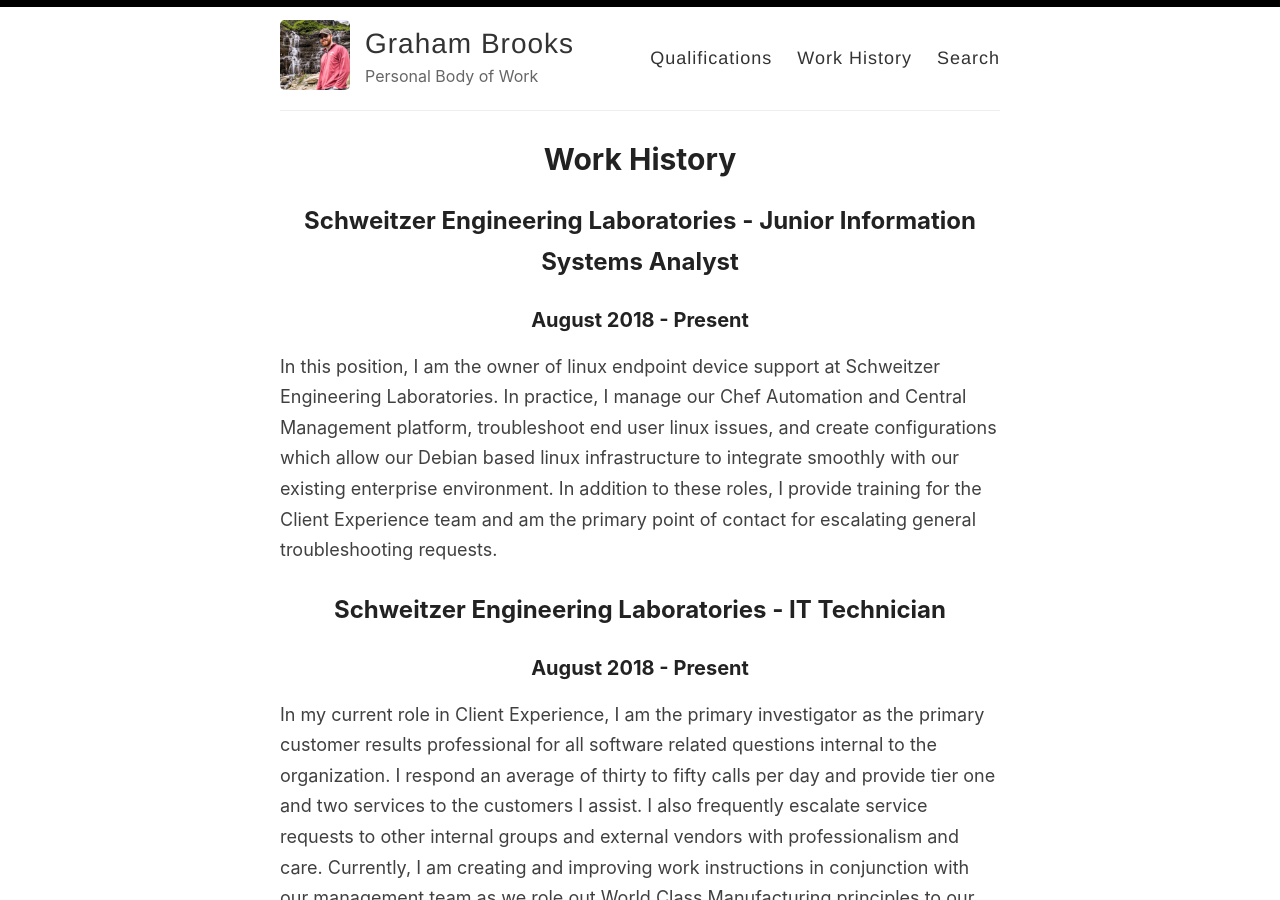
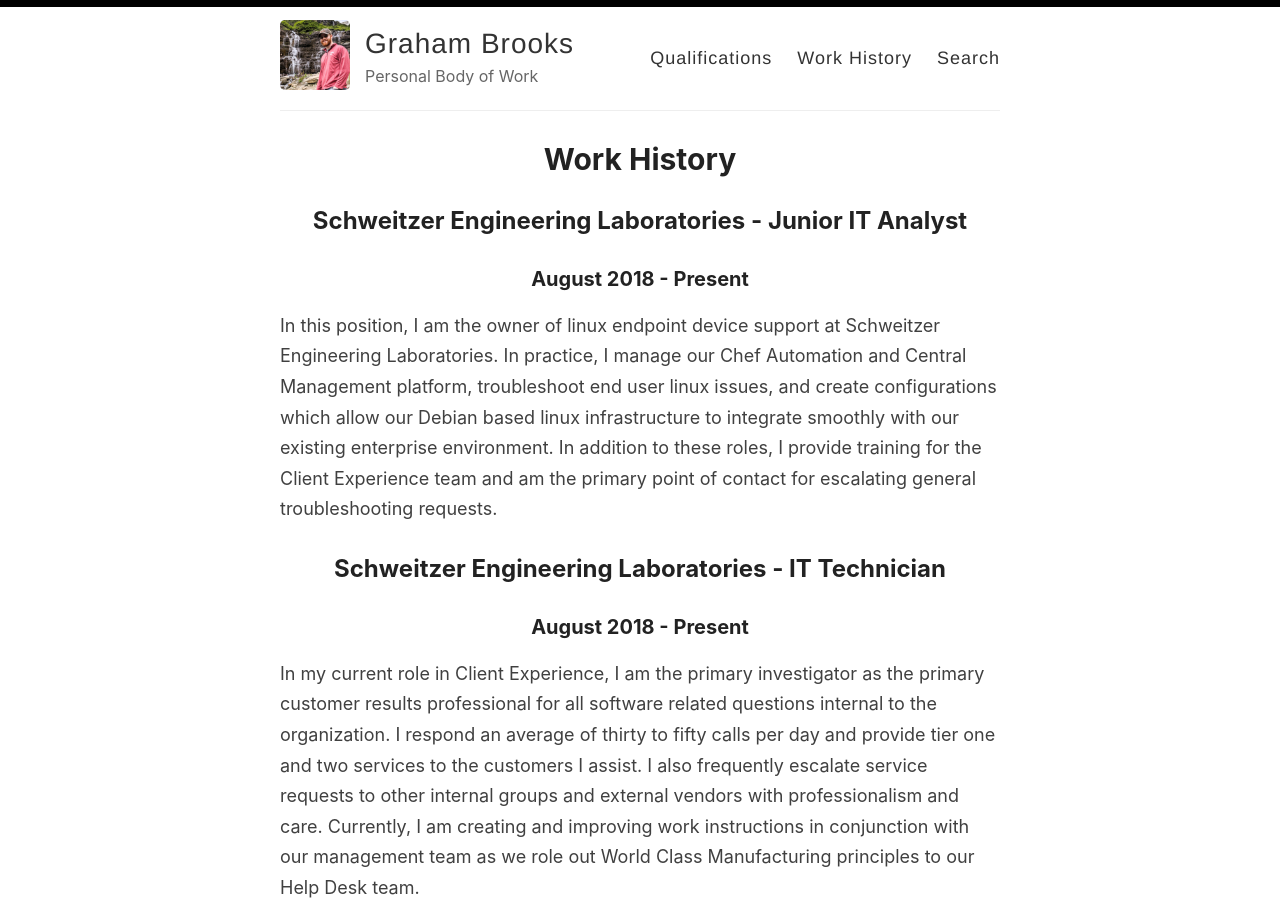
Before and after one commit to LittleSeneca/LittleSeneca.github.io, a Jekyll site: the page built from _pages/Work HIstory.md, in a window 1280 px wide and 900 px high. Built offline with Jekyll 4.4.1, drawn with Linux system fonts in a browser that asks for light colours.

Commit message:
Formatting

```diff
--- a/_pages/Work HIstory.md
+++ b/_pages/Work HIstory.md
@@ -4,7 +4,7 @@
 permalink: /Work_History/
 ---
 
-## Schweitzer Engineering Laboratories - Junior Information Systems Analyst
+## Schweitzer Engineering Laboratories - Junior IT Analyst
 ### August 2018 - Present
 In this position, I am the owner of linux endpoint device support at Schweitzer Engineering Laboratories. In practice, I manage our Chef Automation and Central Management platform, troubleshoot end user linux issues, and create configurations which allow our Debian based linux infrastructure to integrate smoothly with our existing enterprise environment. In addition to these roles, I provide training for the Client Experience team and am the primary point of contact for escalating general troubleshooting requests.
 
```
